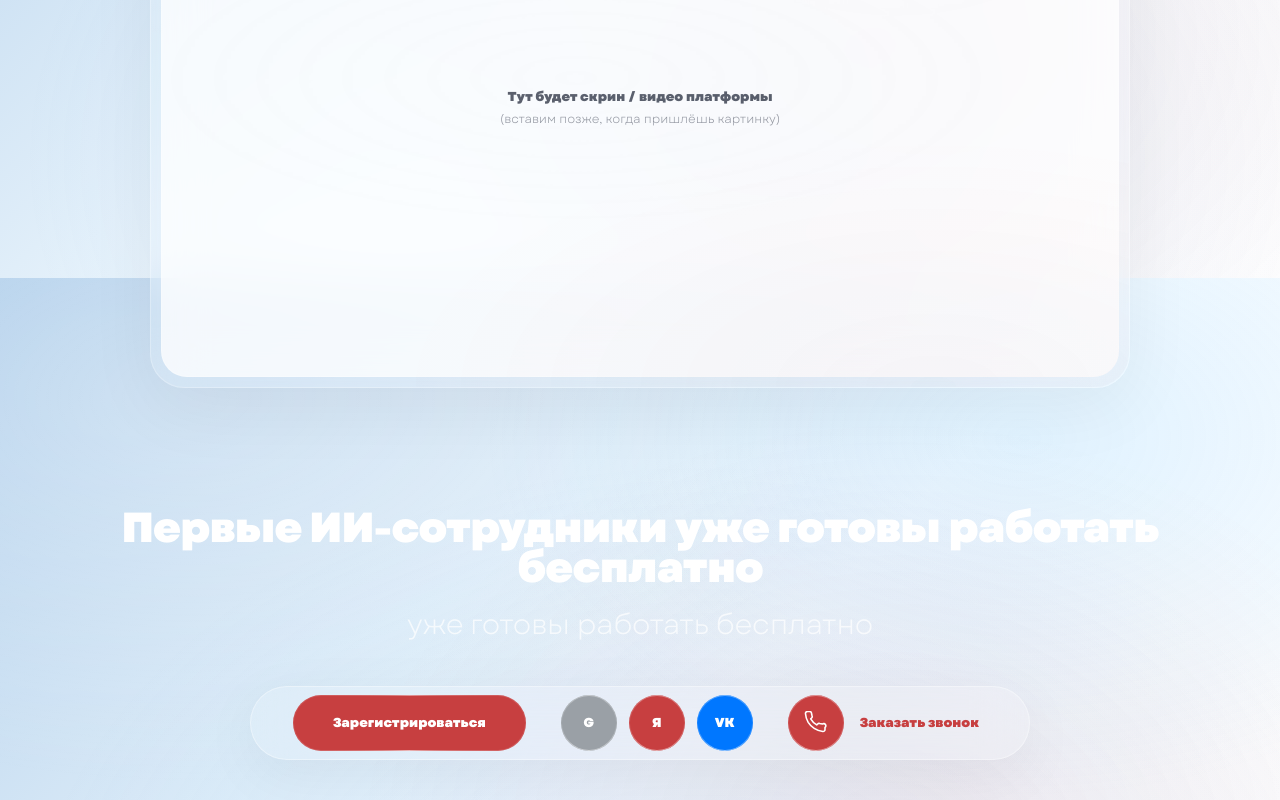
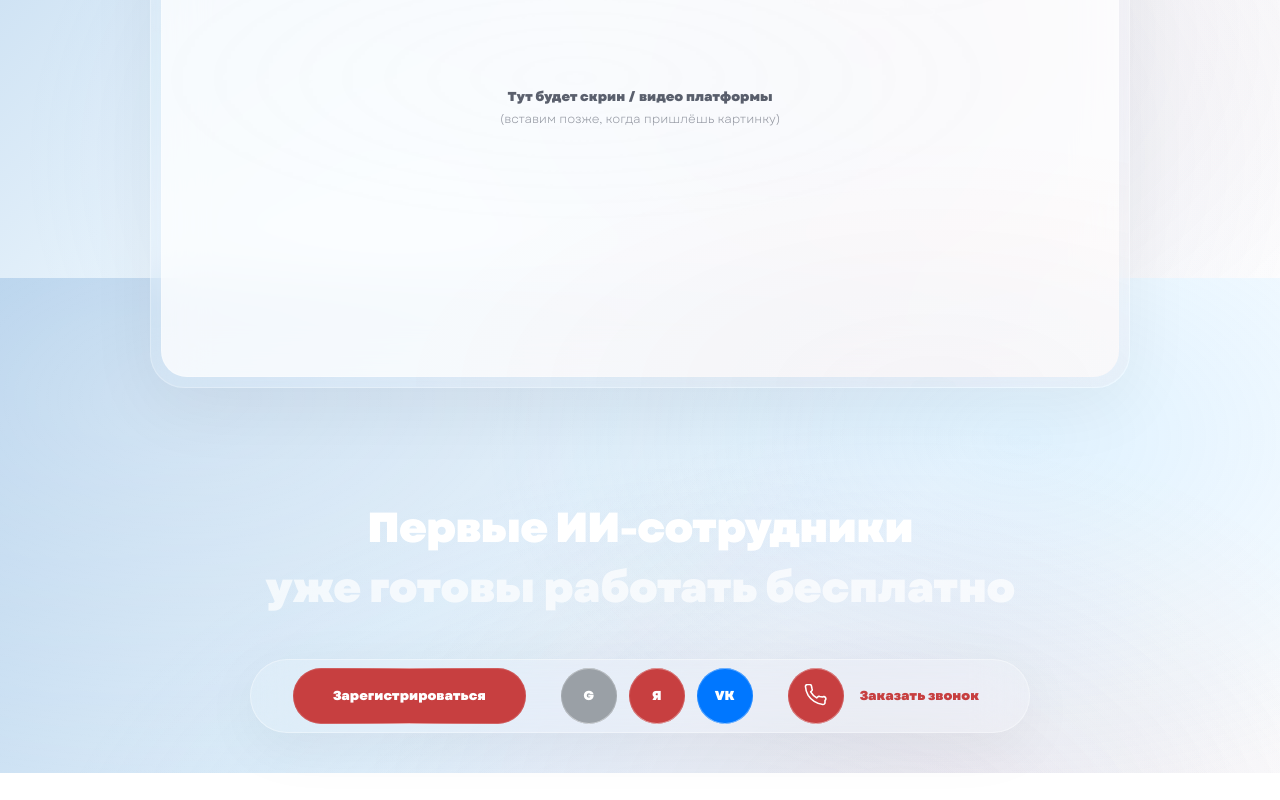
Before and after one commit to uniconsulting/uni.com, a Next.js app: page / in a window 1280 px wide. Shown: the part 522-1322 px from the top of the page. After the commit the page ends 1295 px from the top, so only its background shows below. Built offline with nearby package versions, Linux system fonts and the light colour scheme.

Commit message:
Update CTA1.tsx

```diff
--- a/src/components/sections/CTA1.tsx
+++ b/src/components/sections/CTA1.tsx
@@ -8,10 +8,9 @@ export default function CTA1() {
         <div className="text-center">
           <h2 className="text-white font-semibold leading-[0.95] tracking-[-0.02em] text-[24px] sm:text-[32px] lg:text-[42px]">
             Первые ИИ-сотрудники
-            уже готовы работать бесплатно
           </h2>
 
-          <div className="mt-4 text-white/70 font-medium tracking-[-0.01em] text-[18px] sm:text-[22px] lg:text-[28px]">
+          <div className="mt-2 text-white/70 font-semibold tracking-[-0.01em] text-[18px] sm:text-[32px] lg:text-[42px]">
             уже готовы работать бесплатно
           </div>
         </div>
```
